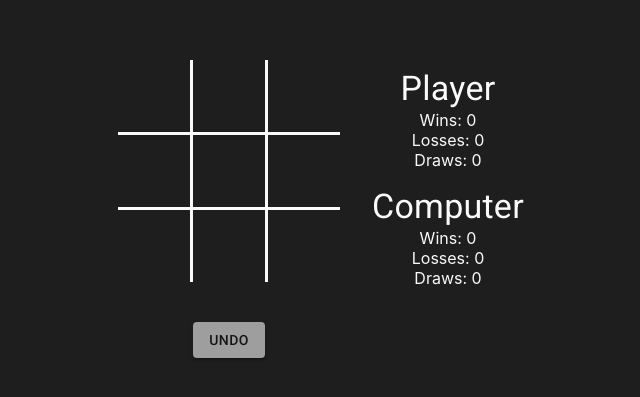
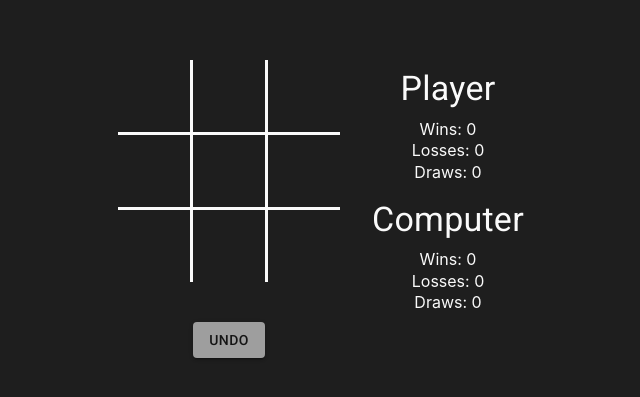
Before and after one commit to rndware/tic-tac-toe-react, a React (Create React App) app: page /game in a window 1280 px wide. Shown: the part 171-568 px from the top of the page, without its empty margins (319-959 px from the left). Built offline with nearby package versions, Linux system fonts and the light colour scheme.

Commit message:
Add stylings

```diff
--- a/src/components/scoreboard/Scoreboard.module.scss
+++ b/src/components/scoreboard/Scoreboard.module.scss
@@ -3,3 +3,13 @@
     padding: 0.5rem 0;
   }
 }
+
+.Section {
+  &_title {
+    padding-bottom: 0.5rem;
+  }
+
+  &_info {
+    padding: 0.05rem 0;
+  }
+}
--- a/src/components/scoreboard/Scoreboard.tsx
+++ b/src/components/scoreboard/Scoreboard.tsx
@@ -21,16 +21,16 @@ interface ScoreboardSectionProps {
 
 const ScoreboardSection = (props: ScoreboardSectionProps) => (
   <div className={styles["Scoreboard__section"]}>
-    <Typography variant="h4" component="h2">
+    <Typography className={styles["Section_title"]} variant="h4" component="h2">
       {props.title}
     </Typography>
-    <div className="Section_wins">
+    <div className={styles["Section_info"]}>
       {props.copy.wins}: {props.scores.wins}
     </div>
-    <div className="Section_losses">
+    <div className={styles["Section_info"]}>
       {props.copy.losses}: {props.scores.losses}
     </div>
-    <div className="Section_draws">
+    <div className={styles["Section_info"]}>
       {props.copy.draws}: {props.scores.draws}
     </div>
   </div>
```
